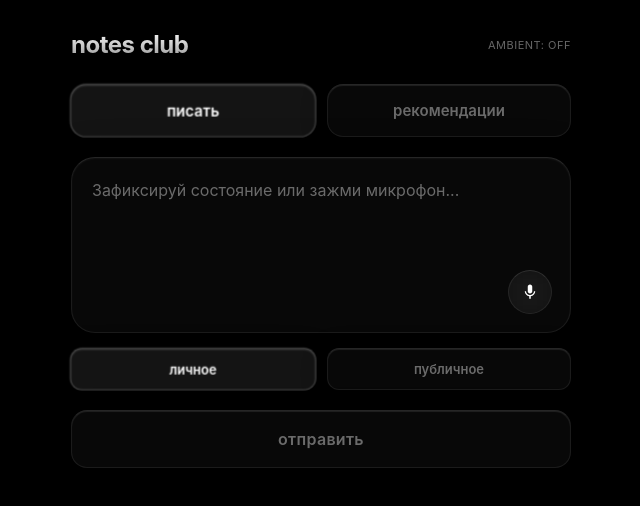
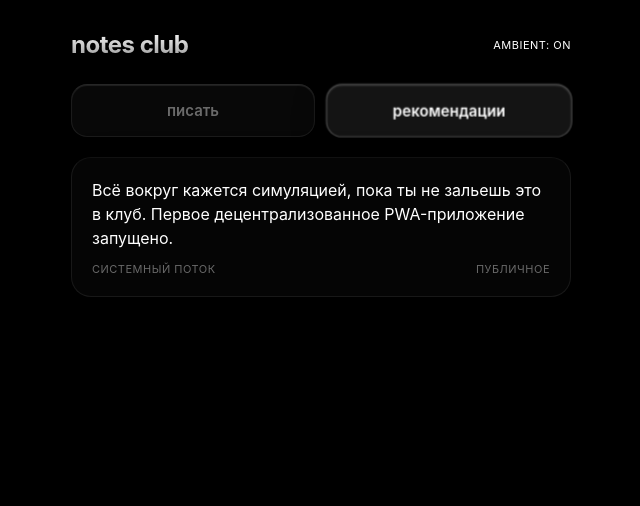
Before and after one commit to ChocolateBorodca/glassnotes, a plain HTML site: page index.html in a window 1280 px wide. Both pictures are taken after a click on the button "рекомендации". Shown: the whole page, without its empty margins (319-959 px from the left). Drawn offline with Linux system fonts and the light colour scheme.

Commit message:
Update index.html

```diff
--- a/index.html
+++ b/index.html
@@ -42,14 +42,14 @@
       position: relative;
     }
 
-    /* Холст для полноэкранной анимации звуковых волн от кнопок */
+    /* Исправленный холст: теперь клики проходят сквозь него */
     #wave-canvas {
       position: fixed;
       top: 0;
       left: 0;
       width: 100vw;
       height: 100vh;
-      pointer-events: none;
+      pointer-events: none !important;
       z-index: 999;
     }
 
@@ -62,7 +62,6 @@
       z-index: 10;
     }
 
-    /* Верхняя панель */
     .header-panel {
       display: flex;
       justify-content: space-between;
@@ -86,7 +85,6 @@
       text-transform: uppercase;
     }
 
-    /* Длинные стеклянные кнопки сверху */
     .main-tabs {
       display: grid;
       grid-template-columns: 1fr 1fr;
@@ -94,7 +92,6 @@
       margin-bottom: 20px;
     }
 
-    /* Базовый стиль ультра-стекла Apple Liquid Glass */
     .liquid-glass-btn {
       background: var(--glass-bg);
       border: 1px solid var(--glass-border);
@@ -121,7 +118,6 @@
       transform: scale(1.01);
     }
 
-    /* Центральный блок ввода */
     .input-glass-panel {
       background: var(--glass-bg);
       border: 1px solid var(--glass-border);
@@ -153,7 +149,6 @@
       color: var(--text-muted);
     }
 
-    /* Кнопка записи голоса внутри блока (справа в углу) */
     .mic-glass-button {
       position: absolute;
       right: 18px;
@@ -192,7 +187,6 @@
       fill: #ff453a;
     }
 
-    /* Переключатели приватности (под полем ввода) */
     .privacy-selectors {
       display: grid;
       grid-template-columns: 1fr 1fr;
@@ -206,7 +200,6 @@
       border-radius: 12px;
     }
 
-    /* Нижняя длинная стеклянная кнопка Отправить */
     .submit-glass-btn {
       width: 100%;
       padding: 18px;
@@ -215,7 +208,6 @@
       margin-bottom: 30px;
     }
 
-    /* Ленты постов */
     .stream-feed {
       display: flex;
       flex-direction: column;
@@ -250,7 +242,6 @@
       letter-spacing: 0.5px;
     }
 
-    /* Кастомный жидкокристаллический плеер для голосовых заметок */
     .liquid-audio-player {
       background: rgba(255, 255, 255, 0.04);
       border: 1px solid rgba(255, 255, 255, 0.08);
@@ -320,7 +311,6 @@
 </head>
 <body>
 
-  <!-- Холст для расходящихся звуковых волн -->
   <canvas id="wave-canvas"></canvas>
 
   <div class="app-container">
@@ -329,18 +319,15 @@
       <div class="music-badge" id="music-status">ambient: off</div>
     </div>
 
-    <!-- Верхние длинные кнопки -->
     <div class="main-tabs">
       <button id="tabMy" class="liquid-glass-btn active" onclick="switchTab('my')">писать</button>
       <button id="tabRec" class="liquid-glass-btn" onclick="switchTab('rec')">рекомендации</button>
     </div>
 
-    <!-- Блок создания контента -->
     <div id="creatorSection">
       <div class="input-glass-panel">
         <textarea id="noteText" placeholder="Зафиксируй состояние или зажми микрофон..."></textarea>
 
-        <!-- Кнопка микрофона -->
         <div id="micBtn" class="mic-glass-button">
           <svg class="mic-icon" viewBox="0 0 24 24">
             <path d="M12 14c1.66 0 3-1.34 3-3V5c0-1.66-1.34-3-3-3S9 3.34 9 5v6c0 1.66 1.34 3 3 3zm5.3-3c0 3-2.54 5.1-5.3 5.1S6.7 14 6.7 11H5c0 3.42 2.72 6.2 6 6.72V21h2v-3.28c3.28-.52 6-3.3 6-6.72h-1.7z"/>
@@ -348,14 +335,26 @@
         </div>
       </div>
 
-      <!-- Кнопки личное и публичное -->
       <div class="privacy-selectors">
         <button id="scopePrivate" class="liquid-glass-btn privacy-btn active" onclick="setScope('private')">личное</button>
         <button id="scopePublic" class="liquid-glass-btn privacy-btn" onclick="setScope('public')">публичное</button>
       </div>
 
-      <!-- Длинная кнопка отправить -->
       <button class="liquid-glass-btn submit-glass-btn" onclick="sendPost()">отправить</button>
     </div>
 
-    <!-- Ленты новостей -->
+    <div id="myFeed" class="stream-feed"></div>
+    <div id="recFeed" class="stream-feed hidden">
+      <div class="glass-card">
+        <div class="card-text">Всё вокруг кажется симуляцией, пока ты не зальешь это в клуб. Первое децентрализованное PWA-приложение запущено.</div>
+        <div class="card-meta">
+          <span>системный поток</span>
+          <span>публичное</span>
+        </div>
+      </div>
+    </div>
+  </div>
+
+  <script src="app.js"></script>
+</body>
+</html>
```
